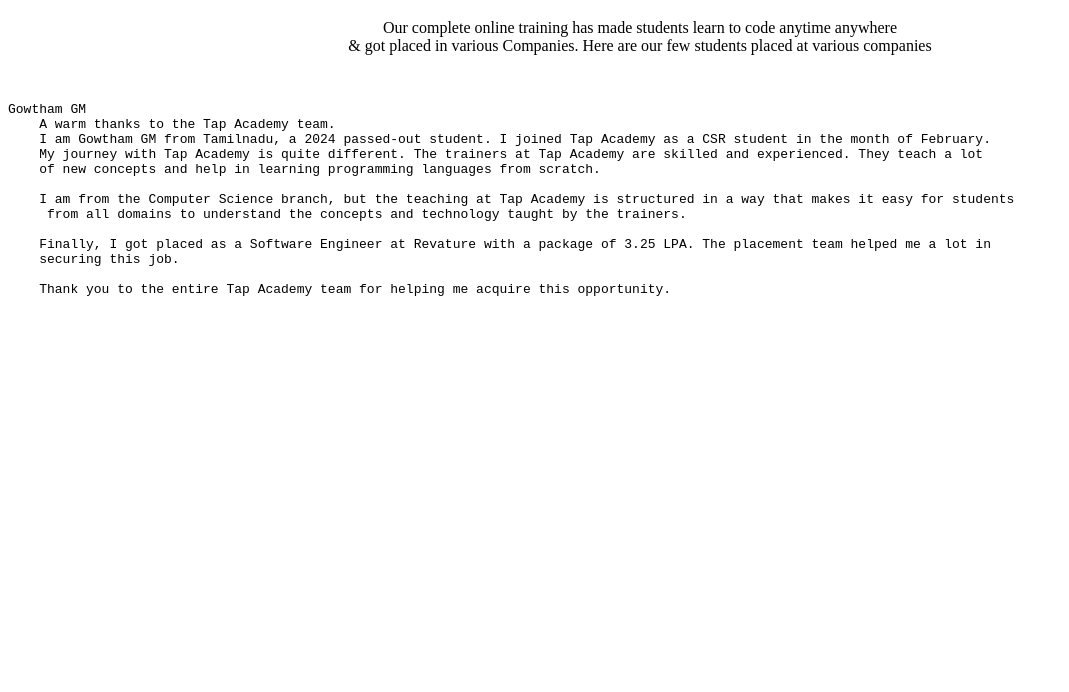
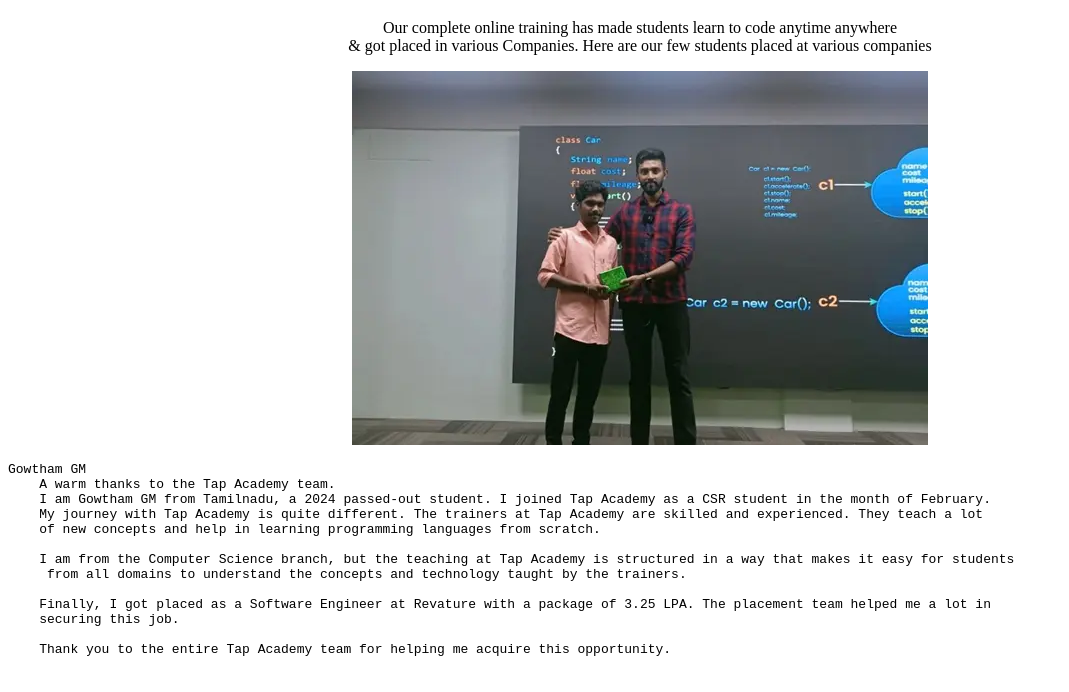
Before and after one commit to Aroodha2002/HTML_project.github.io, a plain HTML site: page studentreview.html in a window 1280 px wide. Shown: the part 108-800 px from the top of the page, without its empty margins (0-1069 px from the left). Drawn offline with Linux system fonts and the light colour scheme.

Commit message:
Update studentreview.html

```diff
--- a/studentreview.html
+++ b/studentreview.html
@@ -4,13 +4,13 @@
     <meta charset="UTF-8">
     <meta name="viewport" content="width=device-width, initial-scale=1.0">
     <title>TAP ACADEMY</title>
-    <link rel="icon" href="images/image.png" sizes="30x30">
+    <link rel="icon" href="image.png" sizes="30x30">
 </head>
 <body>
     <center><h2>Student Reviews</h2></center>
     <center>  <h1>Tap Academy Students Review</h1></center>
     <center><p>Our complete online training has made students learn to code anytime anywhere <br>& got placed in various Companies. Here are our few students placed at various companies</p></center>
-  <center><img src="images/gowtham.webp" alt=""> </center>
+  <center><img src="gowtham.webp" alt=""> </center>
   <pre>Gowtham GM
     A warm thanks to the Tap Academy team.
     I am Gowtham GM from Tamilnadu, a 2024 passed-out student. I joined Tap Academy as a CSR student in the month of February.
```
